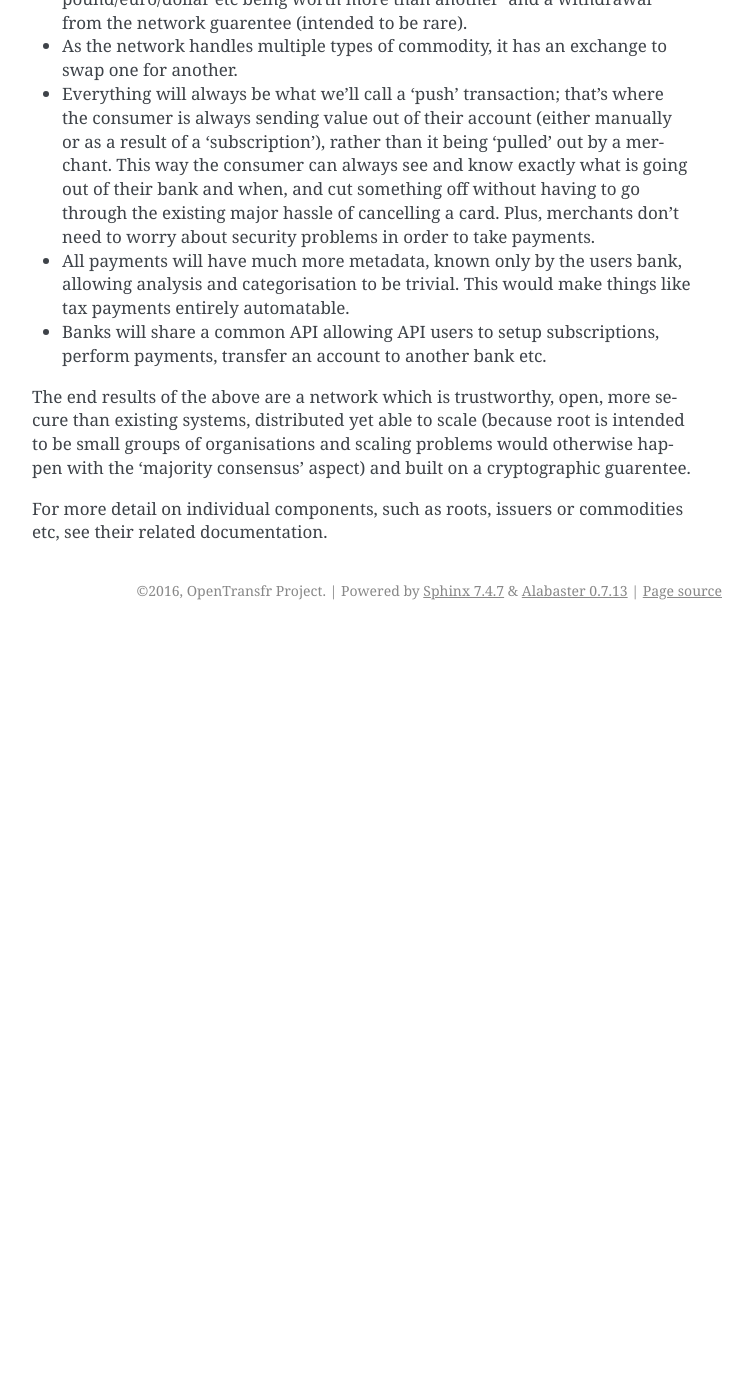
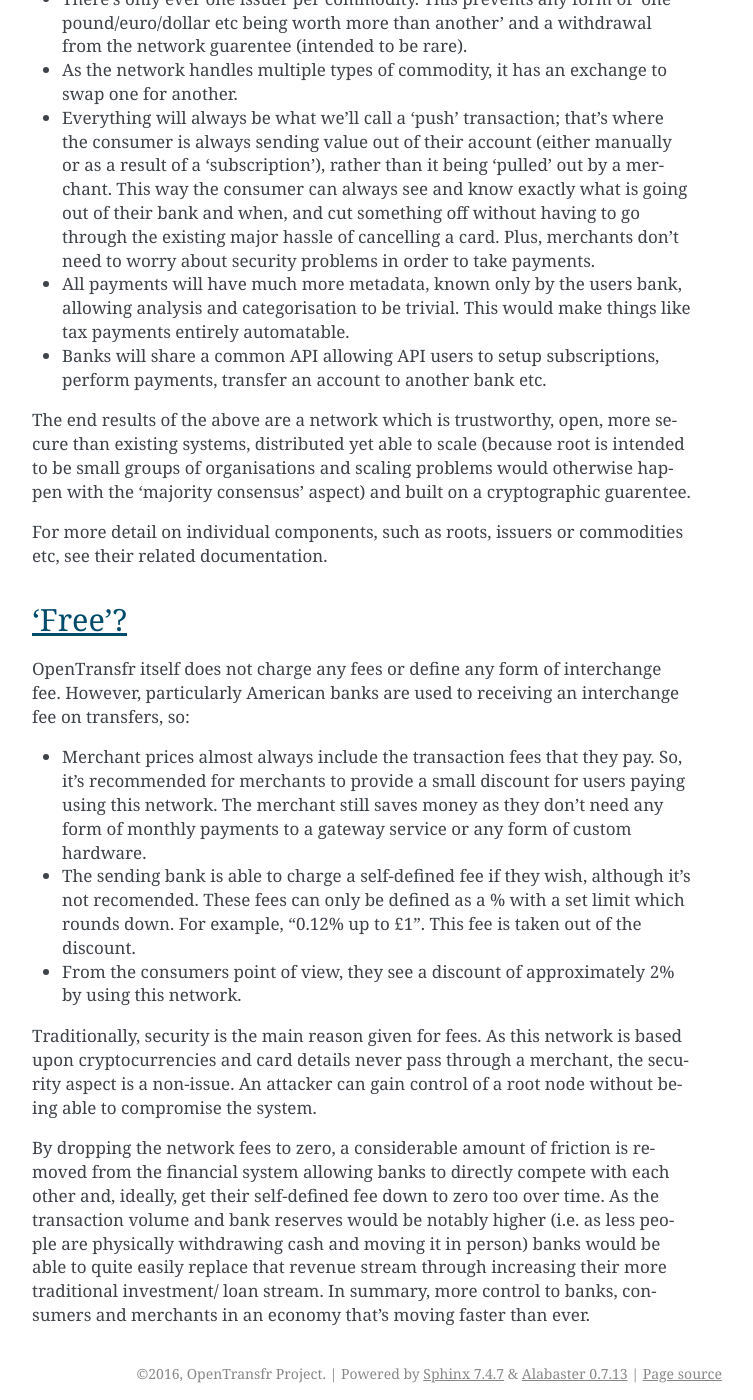
Before and after one commit to OpenTransfr/Core, a Sphinx documentation site: the page built from docs/index.rst, in a window 1280 px wide and 1400 px high, scrolled down 4530 px. Shown: the whole window, without its empty margins (388-1141 px from the left). Built offline with Sphinx 7.4.7, drawn with Linux system fonts in a browser that asks for light colours; pages that are not in the unit, such as notebooks, are missing from menus; before the commit the page ends 5160 px from its top, so only the background shows below that.

Commit message:
Update index.rst

```diff
--- a/docs/index.rst
+++ b/docs/index.rst
@@ -81,3 +81,16 @@
 The end results of the above are a network which is trustworthy, open, more secure than existing systems, distributed yet able to scale (because root is intended to be small groups of organisations and scaling problems would otherwise happen with the 'majority consensus' aspect) and built on a cryptographic guarentee.
 
 For more detail on individual components, such as roots, issuers or commodities etc, see their related documentation.
+
+'Free'?
+-------
+
+OpenTransfr itself does not charge any fees or define any form of interchange fee. However, particularly American banks are used to receiving an interchange fee on transfers, so:
+
+- Merchant prices almost always include the transaction fees that they pay. So, it's recommended for merchants to provide a small discount for users paying using this network. The merchant still saves money as they don't need any form of monthly payments to a gateway service or any form of custom hardware.
+- The sending bank is able to charge a self-defined fee if they wish, although it's not recomended. These fees can only be defined as a % with a set limit which rounds down. For example, "0.12% up to £1". This fee is taken out of the discount.
+- From the consumers point of view, they see a discount of approximately 2% by using this network.
+
+Traditionally, security is the main reason given for fees. As this network is based upon cryptocurrencies and card details never pass through a merchant, the security aspect is a non-issue. An attacker can gain control of a root node without being able to compromise the system.
+
+By dropping the network fees to zero, a considerable amount of friction is removed from the financial system allowing banks to directly compete with each other and, ideally, get their self-defined fee down to zero too over time. As the transaction volume and bank reserves would be notably higher (i.e. as less people are physically withdrawing cash and moving it in person) banks would be able to quite easily replace that revenue stream through increasing their more traditional investment/ loan stream. In summary, more control to banks, consumers and merchants in an economy that's moving faster than ever.
```
